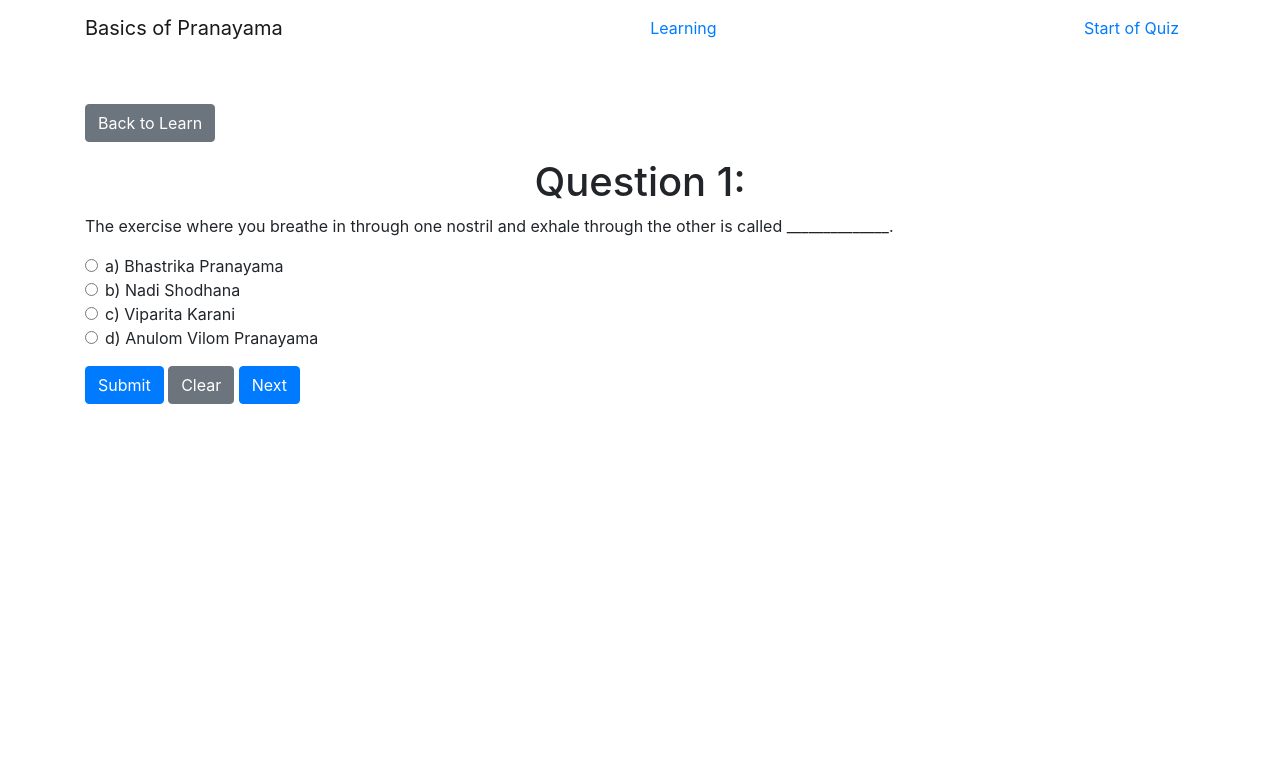
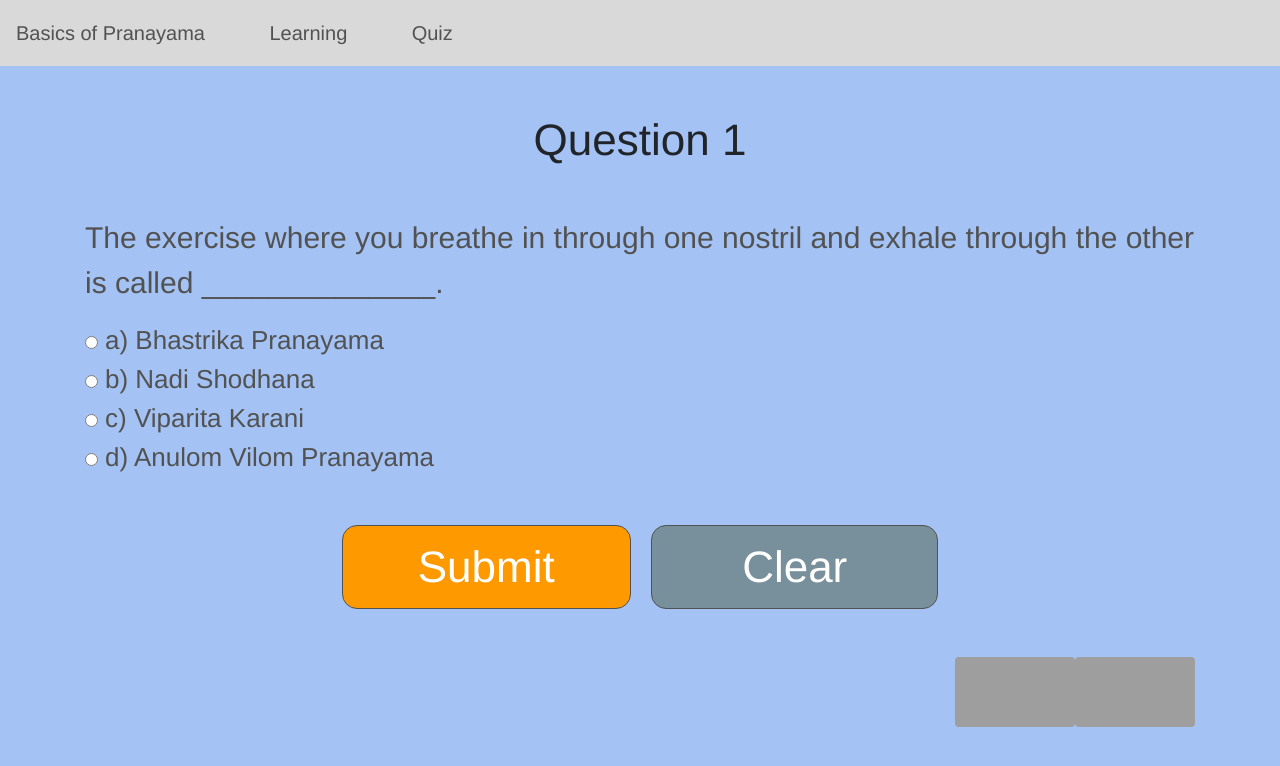
Before and after one commit to joyo11/UI-Design-Basics-of-Pranayama, a Flask app: page /question/1 in a window 1280 px wide. Shown: the top 766 px of the page. Run offline with Flask 3, Linux system fonts and the light colour scheme; some libraries are stand-ins or nearby versions; grey boxes are pictures that could not be loaded.

Commit message:
added rudimentary UI design implementation

```diff
--- a/server.py
+++ b/server.py
@@ -81,7 +81,7 @@ practice_data = {
         "name": "Nadi Sodhana Practice Page",
         "text": "Practice Nadi Sodhana, inhaling and exhaling from your \
                           left and right nostrils when indicated by the countdown.",
-        "placeholder": "https://clipart-library.com/img/1867023.jpg",
+        "placeholder": "https://cdn-icons-png.flaticon.com/512/5590/5590666.png",
         "media": "https://www.youtube.com/embed/YNMWS5cIAhY?si=tLWFPUKxSFY2CdeQ",
         "prev": "/learn/1",
         "next": "/learn/2"
@@ -91,7 +91,7 @@ practice_data = {
         "name": "Bhramari Pranayama Practice Page",
         "text": "Practice Bhramari Pranayama for \
                           20 seconds alongside the timer.",
-        "placeholder": "https://clipart-library.com/img/1867023.jpg",
+        "placeholder": "https://cdn-icons-png.flaticon.com/512/5590/5590666.png",
         "media": "https://www.youtube.com/embed/aFiejt1dNUs?si=35lvjIlcht_xyPWI",
         "prev": "/learn/2",
         "next": "/learn/3"
--- a/static/main.css
+++ b/static/main.css
@@ -4,7 +4,54 @@
 }
 
 body {
-	background-color: white;
+	background-color: #a4c2f4;
+	font-family: "HelveticaNeue-Light", "Helvetica Neue Light", "Helvetica Neue",
+				Helvetica, Arial, "Lucida Grande", sans-serif;
+}
+
+.nav-container {
+	margin-right: 65%;
+	padding: 10px 0;
+}
+
+.nav-item {
+	color: #515251;
+	font-size: 20px;
+}
+
+.btn-primary {
+	border-radius: 15px;
+	border: 1px solid #515251;
+	background-color: #fe9900;
+	color: white;
+	font-size: 44px;
+	padding: 8px 75px;
+}
+
+.btn-secondary {
+	border-radius: 15px;
+	border: 1px solid #515251;
+	background-color: #78909c;
+	color: white;
+	font-size: 44px;
+	padding: 8px 90px;
+}
+
+.btn-danger {
+	border-radius: 15px;
+	border: 1px solid #515251;
+	background-color: red;
+	color: white;
+	font-size: 44px;
+	padding: 8px 90px;
+}
+
+.lgray-back {
+	background-color: #d9d9d9;
+}
+
+.gray {
+	color: #515251;
 }
 
 #placeholder {
@@ -26,3 +73,56 @@ body {
 	color: blue;
 	border: 2px solid blue;
 }
+
+.buttons-line {
+	max-width: fit-content;
+	margin-inline: auto;
+}
+
+.large {
+	font-size: 44px;
+}
+
+.med {
+	font-size: 30px;
+}
+
+.small {
+	font-size: 26px;
+}
+
+.form-check {
+	display: flex;
+	align-items: center;
+}
+
+.right-arrow {
+	background-image: url("https://drive.google.com/thumbnail?id=1SSA2Ys3dQ7CCOaS7SjID6UuxGU3-PtzV");
+	border: none;
+	background-size: cover;
+	width: 120px;
+	height: 70px;
+}
+
+.left-arrow {
+	background-image: url("https://drive.google.com/thumbnail?id=1vjicHfA-6apHEiZQtJJEHLj6RqXwo6bG");
+	border: none;
+	background-size: cover;
+	width: 120px;
+	height: 70px;
+}
+
+.arrow-line {
+	display: flex;
+	justify-content: flex-end
+}
+
+#start-btn {
+	margin: auto
+}
+
+.center {
+	display: flex;
+	justify-content: center;
+	align-items: center;
+}
--- a/templates/homepage.html
+++ b/templates/homepage.html
@@ -11,6 +11,6 @@
 	<div>{{ item.text }}</div>
 	<img id="home-img" src={{ item.image }} alt="home image">
 
-	<button id="next-btn">Let's Learn More</button>
+	<button id="next-btn" class="btn-primary">Let's Learn More</button>
 
 {% endblock %}
--- a/templates/layout.html
+++ b/templates/layout.html
@@ -23,11 +23,11 @@
   </head>
   <body>
 
-	<nav class="navbar navbar-expand-lg navbar-light">
-	  <div class="container">
-		<a class="navbar-brand" href="/">Basics of Pranayama</a>
-		<a class="nav-link" href="/learn/1">Learning</a>
-		<a class="nav-link" href="/question/1">Start of Quiz</a>
+	<nav class="navbar navbar-expand-lg navbar-light lgray-back gray">
+	  <div class="container nav-container gray">
+		<a class="nav-item" href="/">Basics of Pranayama</a>
+		<a class="nav-item" href="/learn/1">Learning</a>
+		<a class="nav-item" href="/question/1">Quiz</a>
 	  </div>
 	</nav>
 
--- a/templates/learn.html
+++ b/templates/learn.html
@@ -22,7 +22,9 @@
 		</iframe></div>
 	{% endfor %}
 
-	<button id="prev-btn">Back</button>
-	<button id="next-btn">Next</button>
+	<div class="arrow-line mt-5">
+		<button id="prev-btn" class="btn left-arrow"></button>
+		<button id="next-btn" class="btn right-arrow"></button>
+	</div>
 
 {% endblock %}
--- a/templates/question.html
+++ b/templates/question.html
@@ -17,13 +17,9 @@
 
     <div class="container mt-5">
 
-		<a href={{ item.prev }} class="btn btn-secondary mb-3">
-            <i class="bi bi-arrow-left"></i> {{ item.back_btn_text }}
-        </a>
-
-        <h1 class="text-center">{{ item.name }}:</h1>
-        <div class="mb-3">{{ item.question }}</div>
-        <div class="mb-3">
+        <h1 class="text-center large mb-5">{{ item.name }}</h1>
+        <div class="mb-3 gray med">{{ item.question }}</div>
+        <div class="mb-5 gray small">
             <div class="form-check">
                 <input class="form-check-input" type="radio" name="answer" id="optionA" value="a">
                 <label class="form-check-label option-label" for="optionA">a) {{ item.answers[0] }}</label>
@@ -41,9 +37,15 @@
                 <label class="form-check-label option-label" for="optionD">d) {{ item.answers[3] }}</label>
             </div>
         </div>
-        <button class="btn btn-primary submit-btn me-2">Submit</button>
-        <button class="btn btn-secondary clear-btn me-2">Clear</button>
-        <a href={{ item.next }} class="btn btn-primary">Next <i class="bi bi-arrow-right"></i></a>
+		<div class="buttons-line">
+			<button class="btn btn-primary submit-btn me-2 mr-2">Submit</button>
+			<button class="btn btn-secondary clear-btn me-2 ml-2">Clear</button>
+		</div>
+
+		<div class="arrow-line mt-5">
+			<button id="prev-btn" class="btn left-arrow"></button>
+			<button id="next-btn" class="btn right-arrow"></button>
+		</div>
     </div>
 
 {% endblock %}
```
Also changed, not shown: templates/practice.html (+8 -3 lines).
